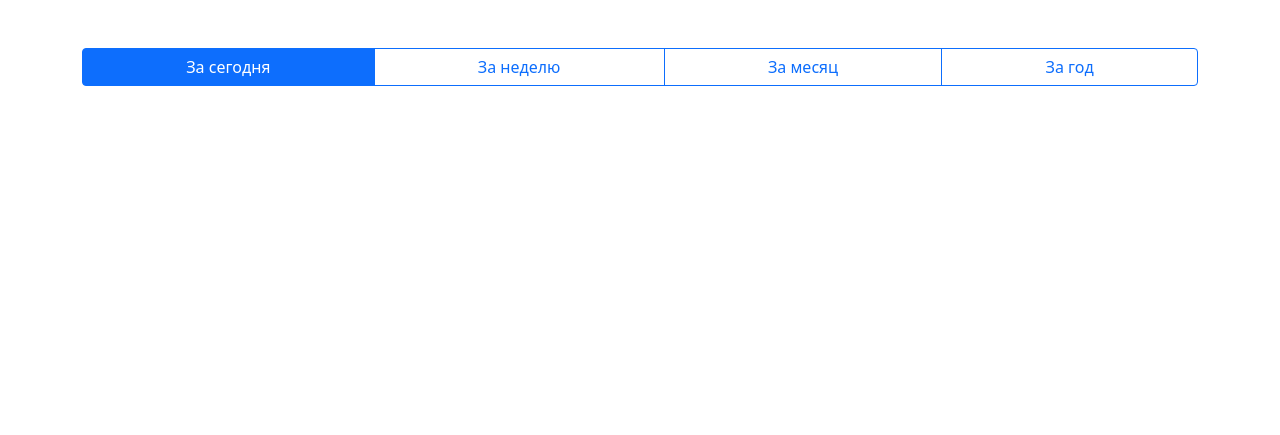
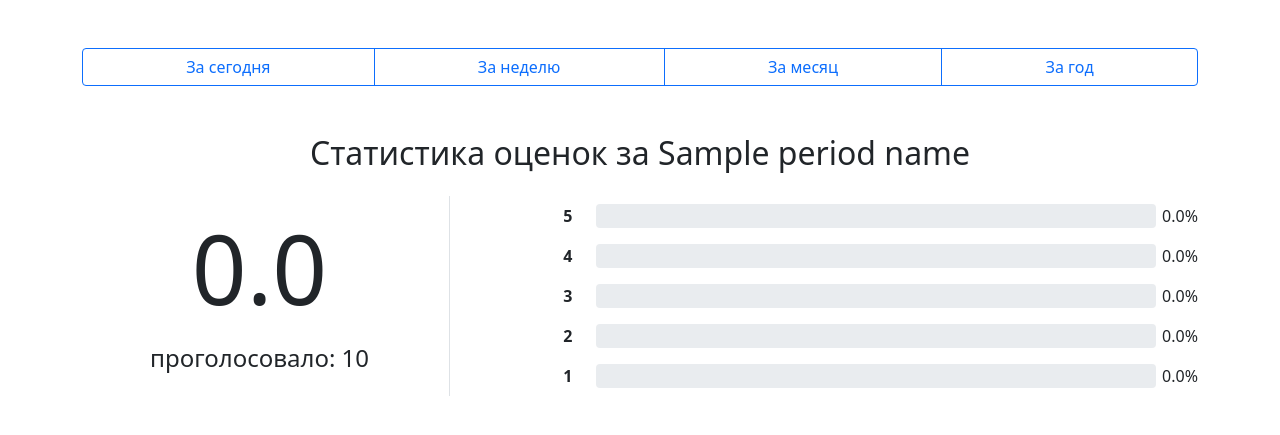
Before and after one commit to VlasovVitaly/feedback_pollls, a Python web app: template feedback/templates/stats.html in a window 1280 px wide. Shown: the top 435 px of the page. Run offline with Jinja, Linux system fonts and the light colour scheme; the template is opened without the code that fills it: most values are stand-ins (such as "Sample title", 1, 10 or a date in 2020).

Commit message:
Improved statistics template

```diff
--- a/feedback/templates/include/period_progress.html
+++ b/feedback/templates/include/period_progress.html
@@ -1,33 +1,34 @@
-{% if period.total %}
-        <div class="col-12"><h2 class="text-center mt-5" >Статистика оценок за {{ name }} </h2></div>
+{% if total %}
+        <div class="col-12"><h2 class="text-center mt-5 mb-4" >Статистика оценок за {{ period_name }} </h2></div>
         <div class="col-4 border-end">
-            <div class="rating-score text-center">{{ "%.1f"|format(period.rating) }}</div>
+            <div class="rating-score text-center">{{ "%.1f"|format(rating) }}</div>
+            <p class="text-center fs-4 text- fw-light">проголосовало: {{total }}<p>
         </div>
         <div class="col-8">
             <div class="d-flex align-items-center progres-row">
                 <div class="stars text-end">5</div>
-                <div class="progress flex-grow-1"><div class="progress-bar bg-success bg-opacity-75" style="width: {{ (period.rate5 / period.total) * 100}}%"></div></div>
-                <div class="percentage text-end">{{ "%.1f"|format((period.rate5 / period.total) * 100) }}%</div>
+                <div class="progress flex-grow-1"><div class="progress-bar bg-success bg-opacity-75" style="width: {{ (rate5 / total) * 100}}%"></div></div>
+                <div class="percentage text-end">{{ "%.1f"|format((rate5 / total) * 100) }}%</div>
             </div>
             <div class="d-flex align-items-center progres-row">
                 <div class="stars text-end">4</div>
-                <div class="progress flex-grow-1"><div class="progress-bar bg-warning bg-opacity-75" style="width: {{ (period.rate4 / period.total) * 100}}%"></div></div>
-                <div class="percentage text-end">{{ "%.1f"|format((period.rate4 / period.total) * 100) }}%</div>
+                <div class="progress flex-grow-1"><div class="progress-bar bg-warning bg-opacity-75" style="width: {{ (rate4 / total) * 100}}%"></div></div>
+                <div class="percentage text-end">{{ "%.1f"|format((rate4 / total) * 100) }}%</div>
             </div>
             <div class="d-flex align-items-center progres-row">
                 <div class="stars text-end">3</div>
-                <div class="progress flex-grow-1"><div class="progress-bar bg-warning bg-opacity-75" style="width: {{ (period.rate3 / period.total) * 100}}%"></div></div>
-                <div class="percentage text-end">{{ "%.1f"|format((period.rate3 / period.total) * 100) }}%</div>
+                <div class="progress flex-grow-1"><div class="progress-bar bg-warning bg-opacity-75" style="width: {{ (rate3 / total) * 100}}%"></div></div>
+                <div class="percentage text-end">{{ "%.1f"|format((rate3 / total) * 100) }}%</div>
             </div>
             <div class="d-flex align-items-center progres-row">
                 <div class="stars text-end">2</div>
-                <div class="progress flex-grow-1"><div class="progress-bar bg-danger bg-opacity-75" style="width: {{ (period.rate2 / period.total) * 100}}%"></div></div>
-                <div class="percentage text-end">{{ "%.1f"|format((period.rate2 / period.total) * 100) }}%</div>
+                <div class="progress flex-grow-1"><div class="progress-bar bg-danger bg-opacity-75" style="width: {{ (rate2 / total) * 100}}%"></div></div>
+                <div class="percentage text-end">{{ "%.1f"|format((rate2 / total) * 100) }}%</div>
             </div>
             <div class="d-flex align-items-center progres-row">
                 <div class="stars text-end">1</div>
-                <div class="progress flex-grow-1"><div class="progress-bar bg-danger bg-opacity-75" style="width: {{ (period.rate1 / period.total) * 100}}%"></div></div>
-                <div class="percentage text-end">{{ "%.1f"|format((period.rate1 / period.total) * 100) }}%</div>
+                <div class="progress flex-grow-1"><div class="progress-bar bg-danger bg-opacity-75" style="width: {{ (rate1 / total) * 100}}%"></div></div>
+                <div class="percentage text-end">{{ "%.1f"|format((rate1 / total) * 100) }}%</div>
             </div>
         </div>
 {% else %}
--- a/feedback/templates/stats.html
+++ b/feedback/templates/stats.html
@@ -5,21 +5,20 @@
   <link href="/static/stats.css" rel="stylesheet">
 {% endblock styles  %}
 
+{% block title %}Статистика по оценкам{% endblock title %}
 {% block content %}
 <div class="container mt-5">
     <div class="row d-flex justify-content-center mt-5">
         <div class="btn-group">
-            <button type="button" class="btn btn-outline-primary active">За сегодня</button>
-            <button type="button" class="btn btn-outline-primary">За неделю</button>
-            <button type="button" class="btn btn-outline-primary">За месяц</button>
-            <button type="button" class="btn btn-outline-primary">За год</button>
+            <a href="/stats?period=day" class="btn btn-outline-primary{% if current == 'day' %} active{% endif %}">За сегодня</a>
+            <a href="/stats?period=week" class="btn btn-outline-primary{% if current == 'week' %} active{% endif %}">За неделю</a>
+            <a href="/stats?period=month" class="btn btn-outline-primary{% if current == 'month' %} active{% endif %}">За месяц</a>
+            <a href="/stats?period=year" class="btn btn-outline-primary{% if current == 'year' %} active{% endif %}">За год</a>
         </div>
     </div>
 
     <div class="row no-guter">
-        {% for name, period in zip(['сегодня', 'неделю', '30 дней', 'год'], [day, month, week, year]) %}
-            {% include "include/period_progress.html" %}
-        {% endfor %}
+        {% include "include/period_progress.html" %}
     </div>
 </div>
 {% endblock %}
```
Also changed, not shown: feedback/models.py (+22 -15 lines), feedback/views.py (+11 -2 lines).
